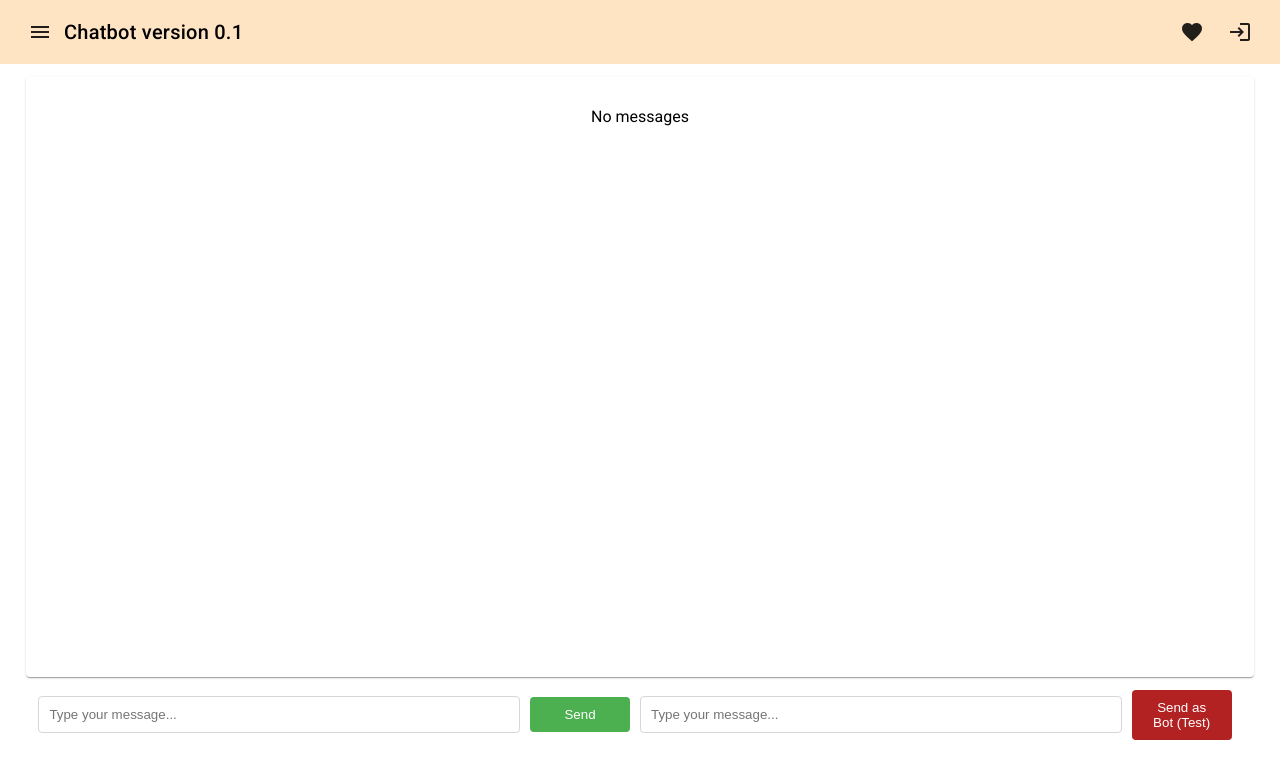
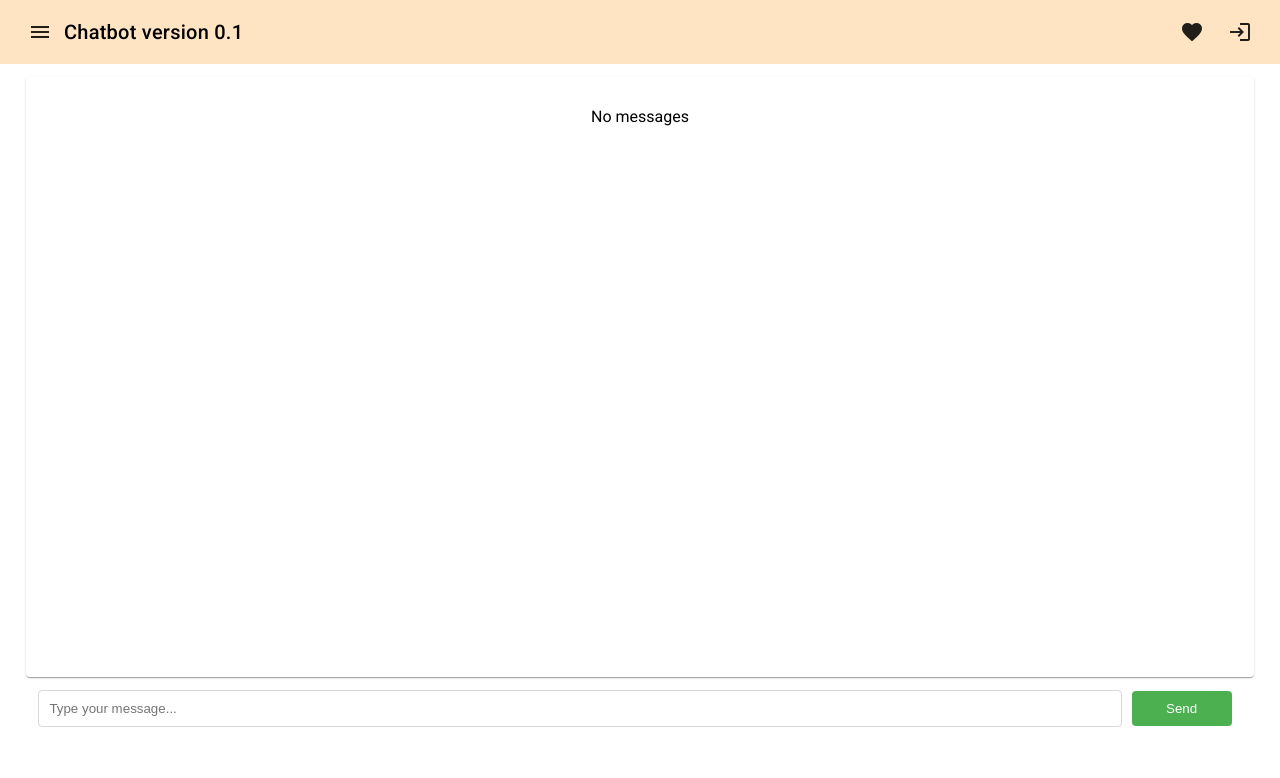
Before and after one commit to dtuanv/chatBotFE, an Angular app: page /chat in a window 1280 px wide. Shown: the top 778 px of the page. Built offline with nearby package versions, Linux system fonts and the light colour scheme.

Commit message:
deleted second input

```diff
--- a/src/app/chat-bot/chat-bot.component.html
+++ b/src/app/chat-bot/chat-bot.component.html
@@ -56,9 +56,5 @@
       placeholder="Type your message..." />
     <button (click)="sendMessage('User')" [disabled]="!userMessage">Send</button>
 
-    <input class="input-bot" type="text" [(ngModel)]="botMessage" (keyup.enter)="sendMessage('Bot')"
-      placeholder="Type your message..." />
-    <button style="background-color: firebrick" (click)="sendMessage('Bot')" [disabled]="!botMessage">Send as Bot
-      (Test)</button>
   </div>
 </div>
```
